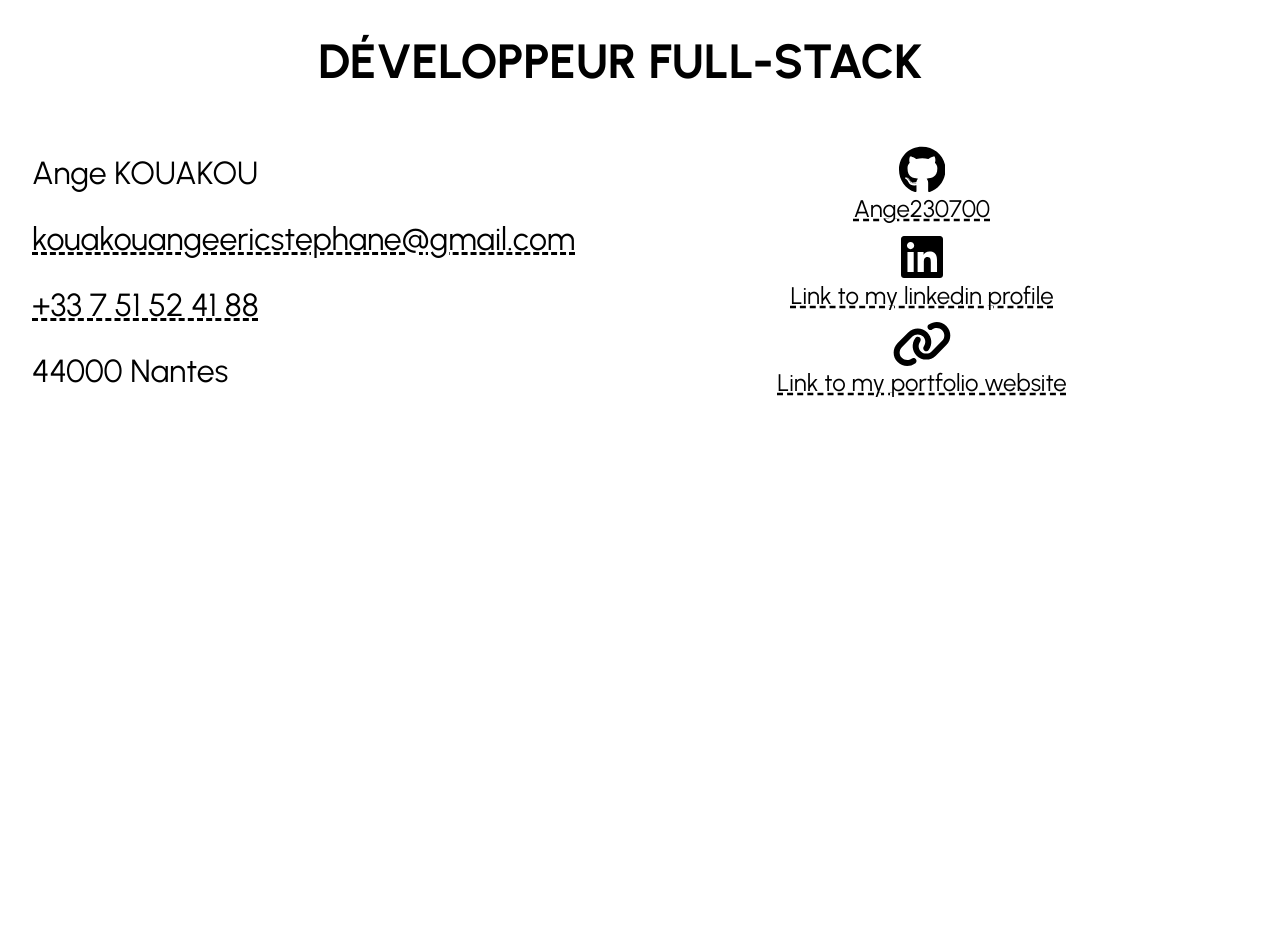
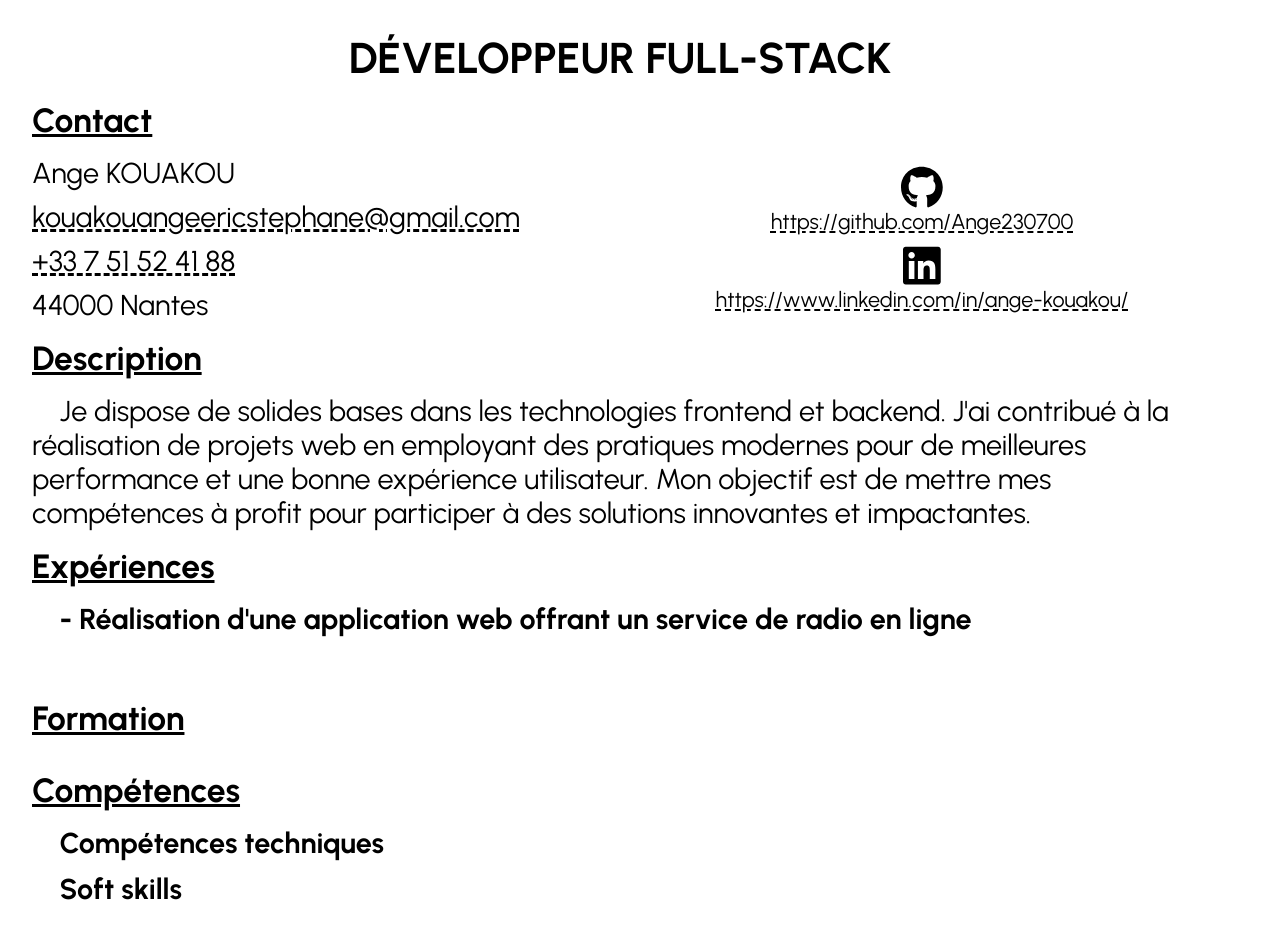
Before and after one commit to Ange230700/resume, a website: page resume.html in a window 1280 px wide. Before the commit the page ends 800 px from the top, so only its background shows below. Drawn offline with Linux system fonts and the light colour scheme.

Commit message:
resume loading... part 2

```diff
--- a/resume.css
+++ b/resume.css
@@ -2,7 +2,7 @@
 
 :root {
   --standard-font-size: 10px;
-  font-size: calc(var(--standard-font-size) * 3.2);
+  font-size: calc(var(--standard-font-size) * 2.875);
 
   --spacing: calc(var(--standard-font-size) * 0.8);
   padding: calc(var(--spacing) * 4);
@@ -33,8 +33,12 @@ body {
   flex-direction: column;
 }
 
-.resume-wrapper section {
-  margin-bottom: calc(var(--spacing) * 2);
+.resume-wrapper {
+  display: flex;
+  flex-direction: column;
+  width: 100%;
+  height: 100%;
+  gap: calc(var(--spacing) * 2);
 }
 
 .title {
@@ -49,11 +53,19 @@ body {
   text-wrap: pretty;
 }
 
+h3 {
+  text-decoration-line: underline;
+  margin-bottom: calc(var(--spacing) * 2);
+}
+
+h4 {
+  margin-bottom: calc(var(--spacing) * 1.5);
+}
+
 .contact-wrapper {
   display: flex;
   justify-content: space-around;
   align-items: center;
-  margin-bottom: calc(var(--spacing) * 2);
   gap: calc(var(--spacing) * 4);
 }
 
@@ -61,7 +73,7 @@ body {
   width: calc((100% - var(--spacing) * 4) / 2);
   display: flex;
   flex-direction: column;
-  gap: calc(var(--spacing) * 3.5);
+  gap: calc(var(--spacing) * 1.25);
 }
 
 .basic-contact-info .mail,
@@ -80,9 +92,9 @@ body {
   width: calc((100% - var(--spacing) * 4) / 2);
   display: flex;
   flex-direction: column;
+  justify-content: space-between;
   align-items: center;
   gap: calc(var(--spacing) * 1.25);
-  padding: 1.25rem;
 }
 
 .socials {
@@ -94,3 +106,7 @@ body {
 .socials p {
   font-size: 0.75rem;
 }
+
+.description-text {
+  text-wrap: pretty;
+}
--- a/resume.html
+++ b/resume.html
@@ -12,6 +12,7 @@
         <h1>Développeur full-stack</h1>
       </section>
       <section class="contact">
+        <h3>Contact</h3>
         <div class="contact-wrapper">
           <div class="basic-contact-info">
             <p>Ange KOUAKOU</p>
@@ -43,7 +44,13 @@
                   />
                 </a>
               </svg>
-              <p><a class="socials-link-text" href="">Ange230700</a></p>
+              <p>
+                <a
+                  class="socials-link-text"
+                  href="https://github.com/Ange230700"
+                  >https://github.com/Ange230700</a
+                >
+              </p>
             </div>
             <div class="socials">
               <svg
@@ -62,9 +69,15 @@
                   />
                 </a>
               </svg>
-              <p><a class="socials-link-text" href="">Link to my linkedin profile</a></p>
+              <p>
+                <a
+                  class="socials-link-text"
+                  href="https://www.linkedin.com/in/ange-kouakou/"
+                  >https://www.linkedin.com/in/ange-kouakou/</a
+                >
+              </p>
             </div>
-            <div class="socials">
+            <!-- <div class="socials">
               <svg
                 xmlns="http://www.w3.org/2000/svg"
                 height="1.5em"
@@ -81,10 +94,42 @@
                   />
                 </a>
               </svg>
-              <p><a class="socials-link-text" href="">Link to my portfolio website</a></p>
-            </div>
+              <p>
+                <a class="socials-link-text" href=""
+                  >Link to my portfolio website</a
+                >
+              </p>
+            </div> -->
           </div>
         </div>
+      </section>
+      <section class="description">
+        <h3>Description</h3>
+        <p class="description-text">
+          &nbsp;&nbsp;&nbsp;&nbsp;Je dispose de solides bases dans les
+          technologies frontend et backend. J'ai contribué à la réalisation de
+          projets web en employant des pratiques modernes pour de meilleures
+          performance et une bonne expérience utilisateur. Mon objectif est de
+          mettre mes compétences à profit pour participer à des solutions
+          innovantes et impactantes.
+        </p>
+      </section>
+      <section class="experiences">
+        <h3>Expériences</h3>
+        <h4>
+          &nbsp;&nbsp;&nbsp;&nbsp;- Réalisation d'une application web offrant un service de radio en ligne
+        </h4>
+        <ul class="experiences-list">
+          <li class="experiences-list-item">&nbsp;&nbsp;&nbsp;&nbsp;</li>
+        </ul>
+      </section>
+      <section class="formation">
+        <h3>Formation</h3>
+      </section>
+      <section class="competences">
+        <h3>Compétences</h3>
+        <h4>&nbsp;&nbsp;&nbsp;&nbsp;Compétences techniques</h4>
+        <h4>&nbsp;&nbsp;&nbsp;&nbsp;Soft skills</h4>
       </section>
     </main>
   </body>
```
